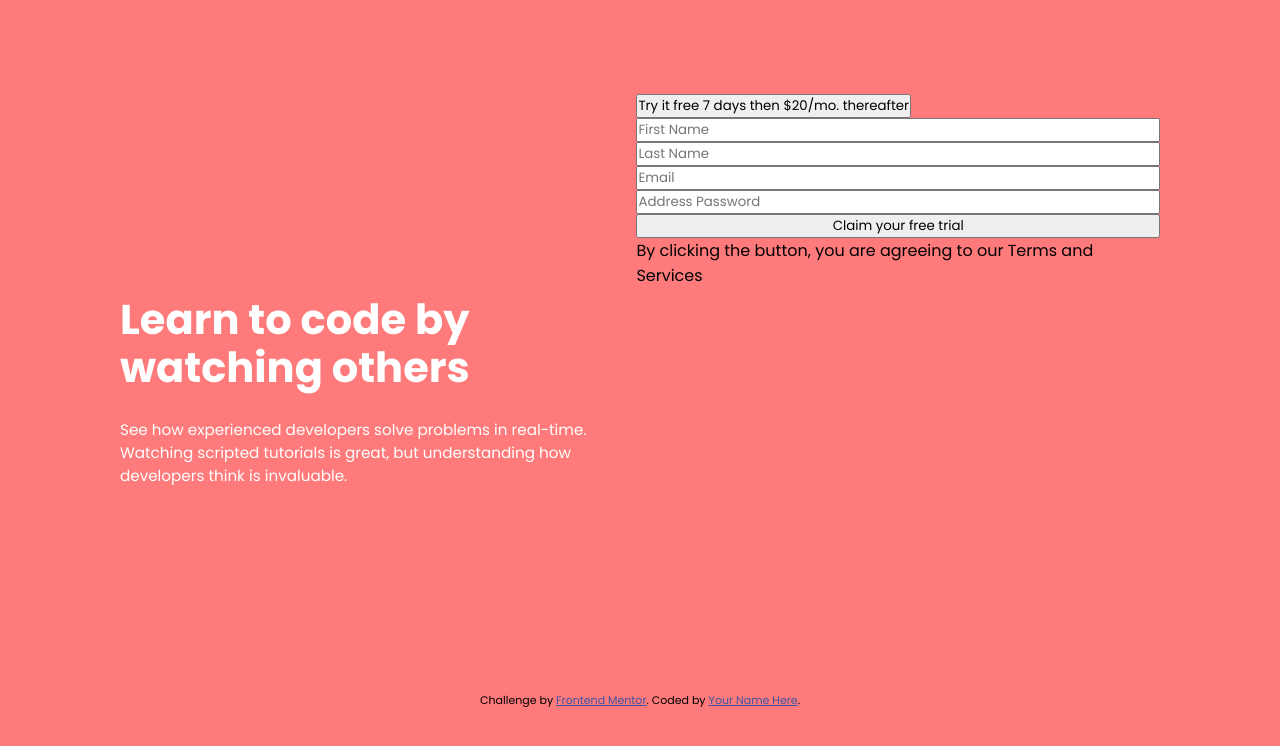
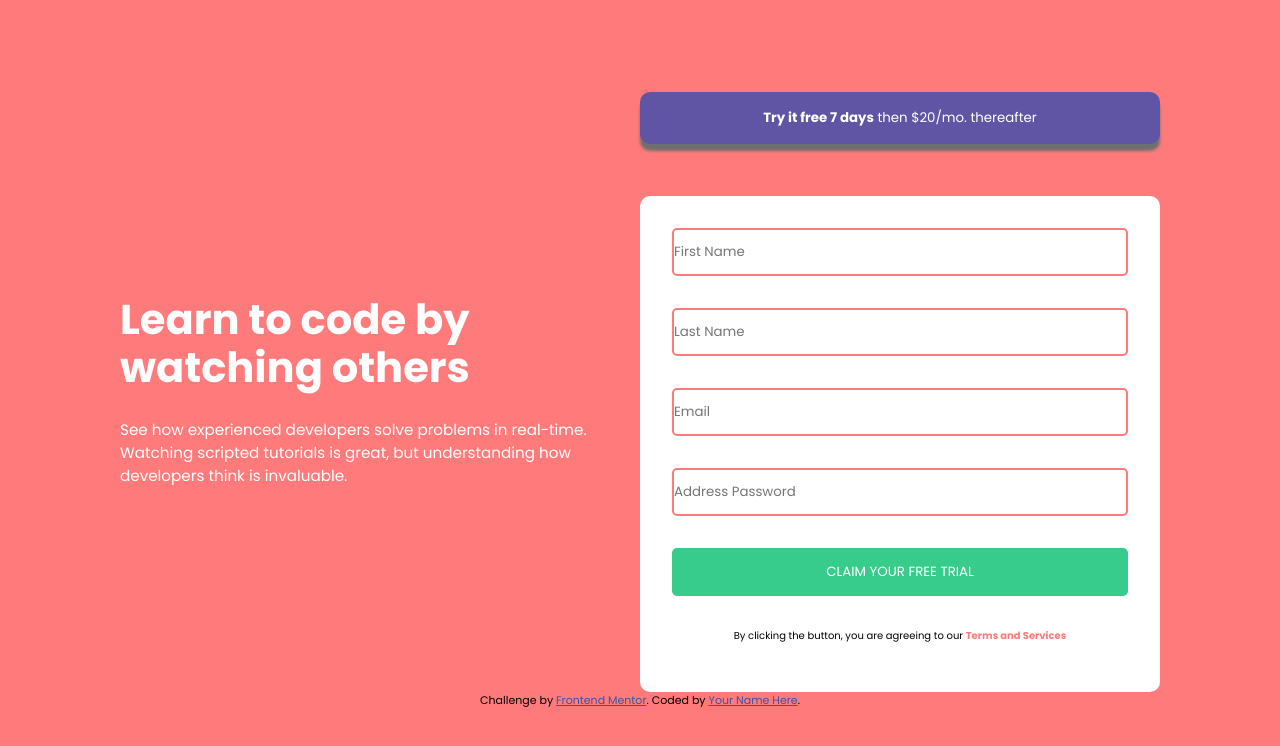
Before and after one commit to Electrocisko/FrontendMentor-8, a plain HTML site: page index.html in a window 1280 px wide. Drawn offline with Linux system fonts and the light colour scheme.

Commit message:
working over form

```diff
--- a/index.html
+++ b/index.html
@@ -36,15 +36,16 @@
         </p>
       </div>
       <div class="container--form">
-        <button>Try it free 7 days then $20/mo. thereafter</button>
+        <button class="form--button--trial"><span>Try it free 7 days</span> then $20/mo. thereafter</button>
         <form class="form--inputs">
           <input type="text" placeholder="First Name"/>
           <input type="text" placeholder="Last Name"/>
           <input type="text" placeholder="Email"/>
           <input type="text" placeholder="Address Password"/>
-          <button type="submit">Claim your free trial</button>
+          <button  class="form--button--submit" type="submit">Claim your free trial</button>
+          <p>  By clicking the button, you are agreeing to our <span>Terms and Services</span> </p>
         </form>
-        <p>  By clicking the button, you are agreeing to our Terms and Services</p>
+
       </div>
     </main>
 
--- a/styles/desktop-style.css
+++ b/styles/desktop-style.css
@@ -44,8 +44,6 @@ body{
     display: flex;
     flex-direction: column;
     justify-content: center;
-
-
 }
 
 .container--description-title{
@@ -58,23 +56,67 @@ body{
 .container--description-text{
     font-weight: 400;
     font-size: 0.95rem;
+}
 
+/* ---- Form ---- */
+
+.container--form{
+    display: flex;
+    flex-direction: column;
+    justify-content:space-between;
+    width: 50%;
 
 }
 
+.form--button--trial{
+    padding: 1rem;
+    border: none;
+    border-radius: 10px;
+    background-color: var(--color-Blue);
+    color: white;
+    font-weight: 400;
+    box-shadow: 0px 7px 3px rgb(112, 111, 111);
+}
 
-
-
-
-
-
+.form--button--trial span {
+   font-weight: 700;
+}
 
 .form--inputs{
     display: flex;
     flex-direction: column;
+    background-color: white;
+   border-radius: 10px;
 }
 
+.form--inputs input {
+   height: 3rem;
+   margin-top: 2rem;
+   margin-left: 2rem;
+   margin-right: 2rem;
+   border: solid var(--color-Red) 2px;
+   border-radius: 5px;
+}
 
+.form--inputs p {
+font-size: 10px;
+text-align: center;
+margin-bottom: 3rem;
+ }
+
+ .form--inputs p span {
+  color: var(--color-Red);
+  font-weight: 700;
+     }
+.form--button--submit{
+    height: 3rem;
+   margin: 2rem;
+   border: none;
+   border-radius: 5px;
+   text-transform: uppercase;
+   color: white;
+   background-color: var(--color-Green);
+}
 
 .attribution { font-size: 11px; text-align: center; }
 .attribution a { color: hsl(228, 45%, 44%); }
```
